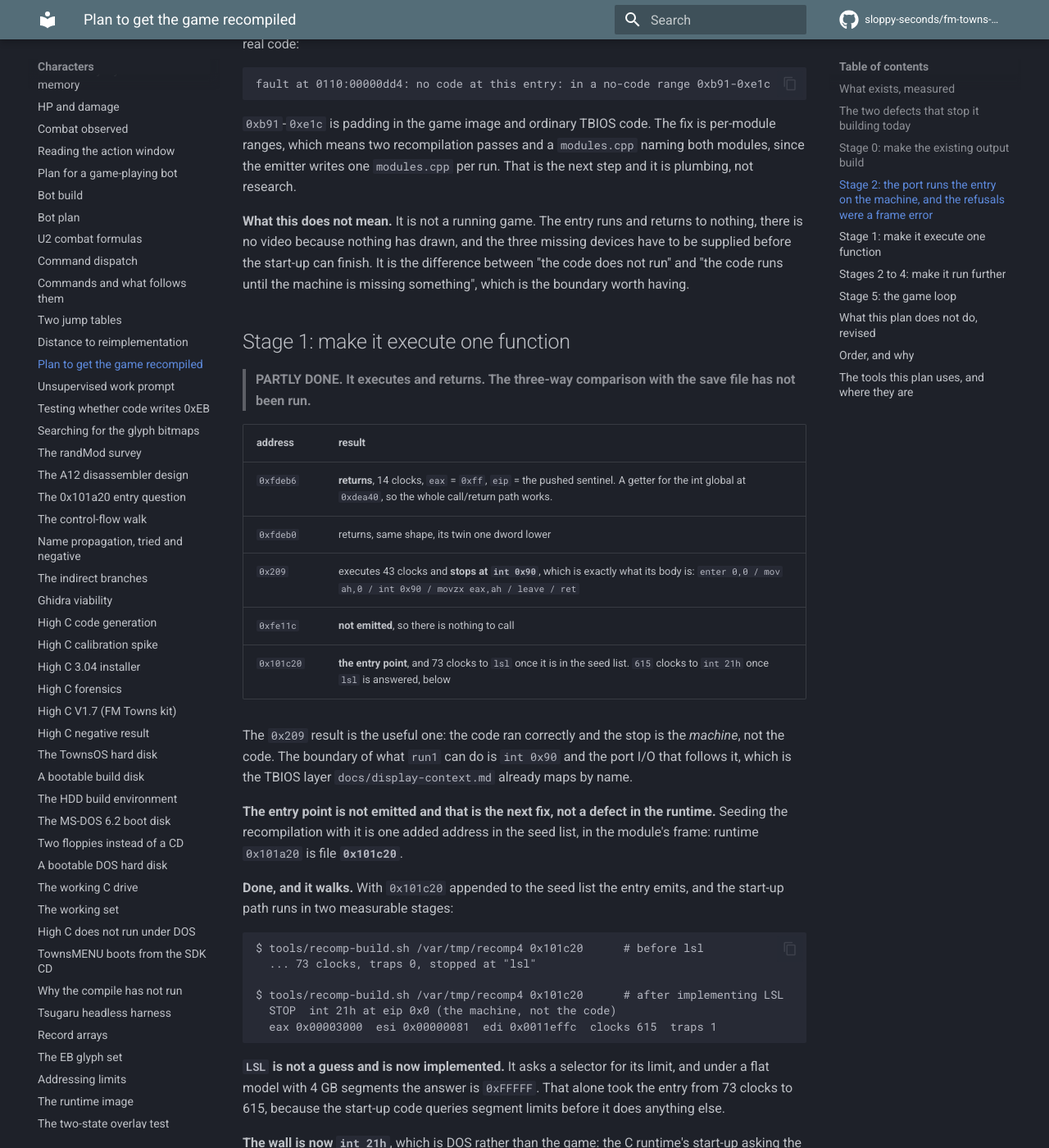
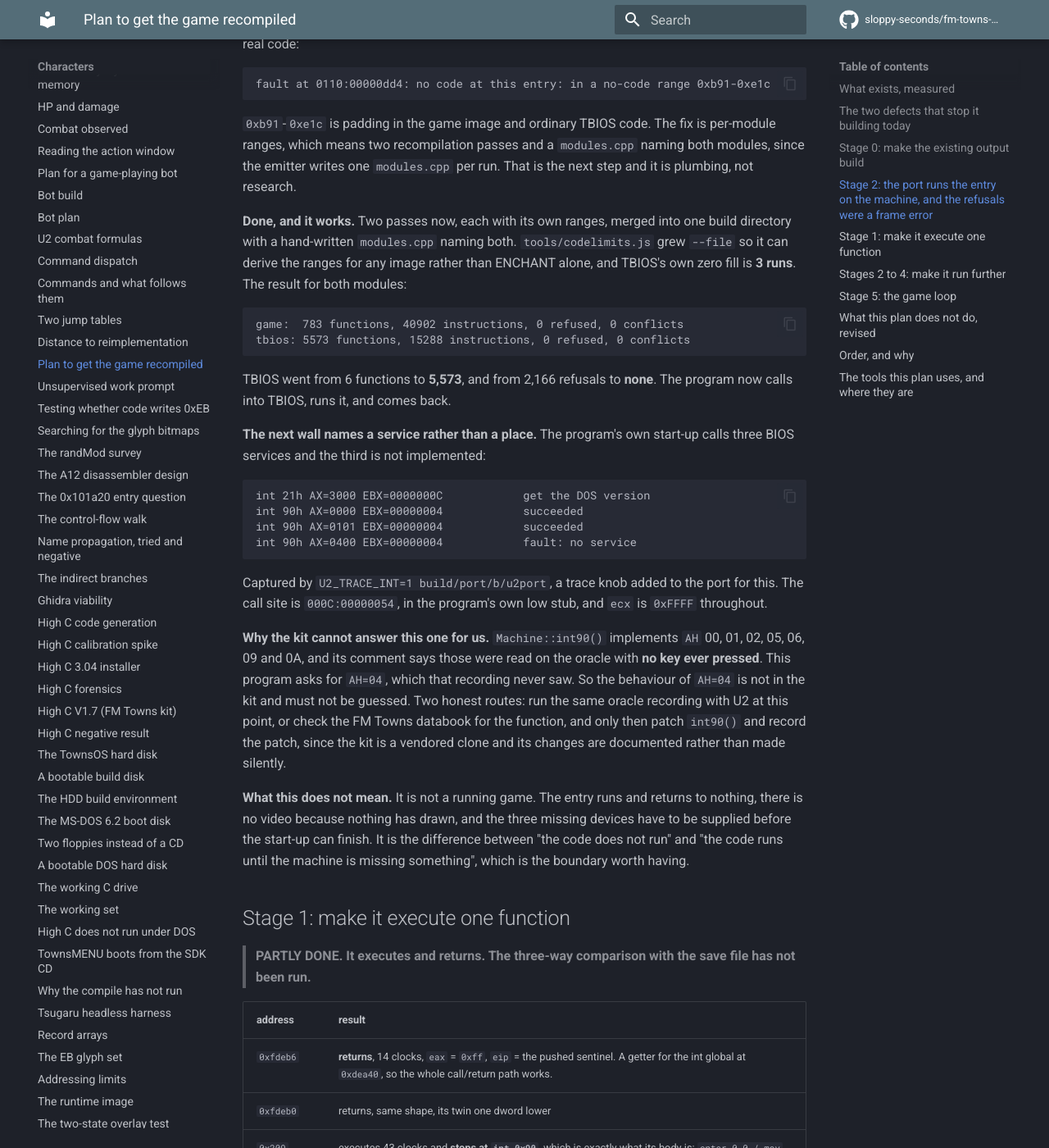
Before and after one commit to sloppy-seconds/fm-towns-ultima, an MkDocs documentation site: the page built from docs/recomp-plan.md, in a window 1280 px wide and 1400 px high, scrolled down 3827 px. Shown: the whole window at 82% size. Built offline with MkDocs 1.6.1 and Material for MkDocs 9.7.7, drawn with Linux system fonts in a browser that asks for light colours; comment, search, counter and statistics services are not loaded.

Commit message:
Per-module no-code ranges: both modules recompile clean, and the next wall is a BIOS service
Two recompilation passes, each with its own ranges, merged into one build directory with a
hand-written modules.cpp naming both. codelimits.js grew --file so it derives ranges for any
image rather than ENCHANT alone; TBIOS's own zero fill is 3 runs.

  game:  783 functions, 40902 instructions, 0 refused, 0 conflicts
  tbios: 5573 functions, 15288 instructions, 0 refused, 0 conflicts

TBIOS went from 6 functions and 2166 refusals to 5573 functions and none. The program
calls into TBIOS, runs it and returns.

The next wall names a service: the start-up calls int 21h AX=3000, then int 90h AX=0000,
AX=0101, and AX=0400, which faults because Machine::int90() implements only AH 00, 01, 02,
05, 06, 09 and 0A. Its comment records those as read on the oracle with no key pressed, so
AH=04 is not in the kit and must not be guessed. U2_TRACE_INT=1 records the sequence.

````diff
--- a/docs/recomp-plan.md
+++ b/docs/recomp-plan.md
@@ -157,6 +157,38 @@ fault at 0110:00000dd4: no code at this entry: in a no-code range 0xb91-0xe1c
 means two recompilation passes and a `modules.cpp` naming both modules, since the emitter writes one
 `modules.cpp` per run. That is the next step and it is plumbing, not research.
 
+**Done, and it works.** Two passes now, each with its own ranges, merged into one build directory with a
+hand-written `modules.cpp` naming both. `tools/codelimits.js` grew `--file` so it can derive the ranges for
+any image rather than ENCHANT alone, and TBIOS's own zero fill is **3 runs**. The result for both modules:
+
+```
+game:  783 functions, 40902 instructions, 0 refused, 0 conflicts
+tbios: 5573 functions, 15288 instructions, 0 refused, 0 conflicts
+```
+
+TBIOS went from 6 functions to **5,573**, and from 2,166 refusals to **none**. The program now calls into
+TBIOS, runs it, and comes back.
+
+**The next wall names a service rather than a place.** The program's own start-up calls three BIOS
+services and the third is not implemented:
+
+```
+int 21h AX=3000 EBX=0000000C            get the DOS version
+int 90h AX=0000 EBX=00000004            succeeded
+int 90h AX=0101 EBX=00000004            succeeded
+int 90h AX=0400 EBX=00000004            fault: no service
+```
+
+Captured by `U2_TRACE_INT=1 build/port/b/u2port`, a trace knob added to the port for this. The call site is
+`000C:00000054`, in the program's own low stub, and `ecx` is `0xFFFF` throughout.
+
+**Why the kit cannot answer this one for us.** `Machine::int90()` implements `AH` 00, 01, 02, 05, 06, 09 and
+0A, and its comment says those were read on the oracle with **no key ever pressed**. This program asks for
+`AH=04`, which that recording never saw. So the behaviour of `AH=04` is not in the kit and must not be
+guessed. Two honest routes: run the same oracle recording with U2 at this point, or check the FM Towns
+databook for the function, and only then patch `int90()` and record the patch, since the kit is a vendored
+clone and its changes are documented rather than made silently.
+
 **What this does not mean.** It is not a running game. The entry runs and returns to nothing, there is no
 video because nothing has drawn, and the three missing devices have to be supplied before the start-up can
 finish. It is the difference between "the code does not run" and "the code runs until the machine is
````
Also changed, not shown: 3 other files.
